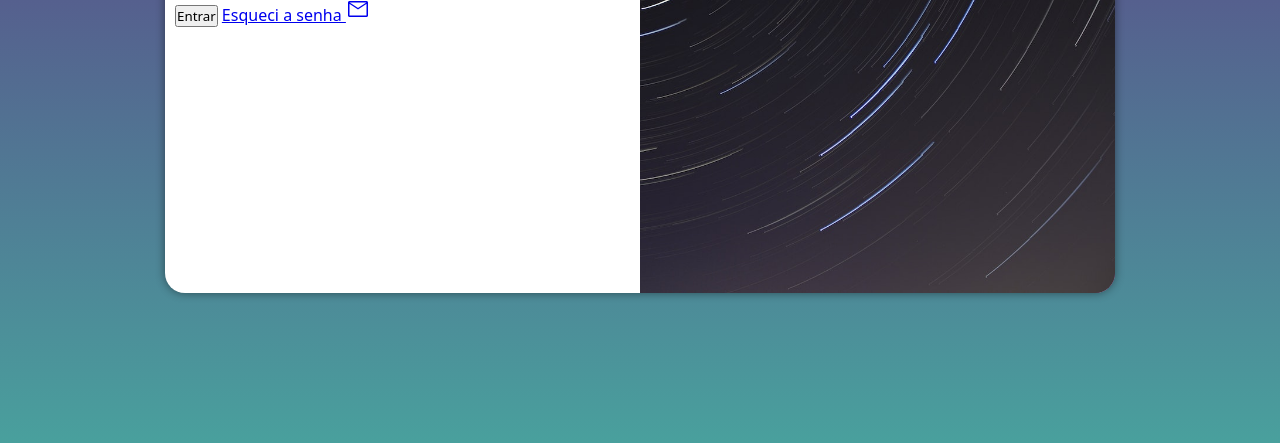
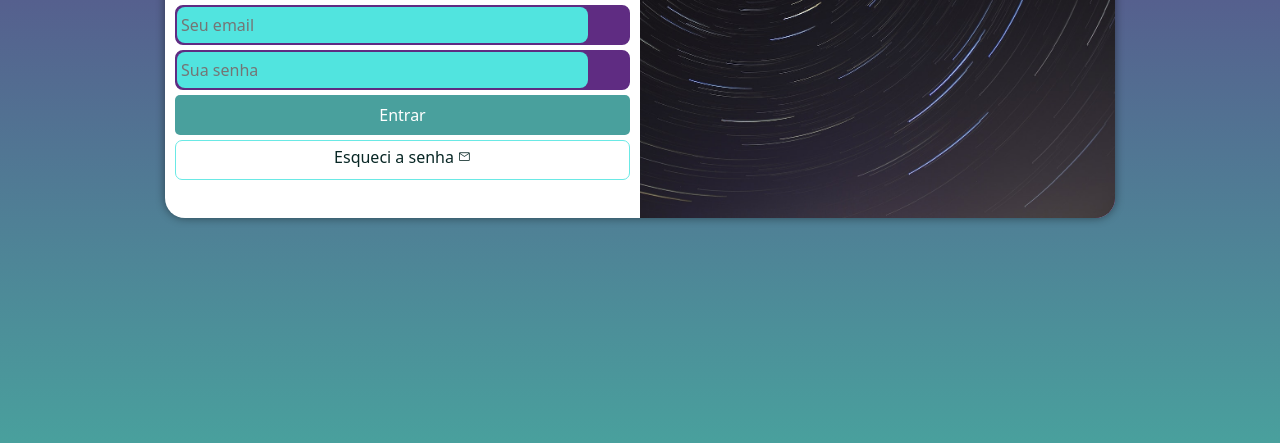
Before and after one commit to Sanclair/projeto-login, a plain HTML site: page index.html in a window 1280 px wide. Shown: the part 357-800 px from the top of the page. Drawn offline with nearby package versions, Linux system fonts and the light colour scheme.

Commit message:
Conclusão do projeto login

```diff
--- a/estilos/media-query.css
+++ b/estilos/media-query.css
@@ -18,6 +18,7 @@ Grandes telas: acima de 1200px
 
     section#login {
         width: 80vw;
+        height: 280px;
     }
 
     section#login > div#imagem {
@@ -41,6 +42,7 @@ Grandes telas: acima de 1200px
 
     section#login {
         width: 950px;
+        height: 350px;
     }
 
     section#login > div#imagem {
@@ -59,6 +61,7 @@ Grandes telas: acima de 1200px
     }
 
     div#formulario > p {
-        font-size: 1.2em;
+        font-size: 1em;
+        margin: 20px 0px;
     }
 }
--- a/estilos/style.css
+++ b/estilos/style.css
@@ -37,15 +37,16 @@ section#login {
     position: absolute;
     top: 50%;
     left: 50%;
-    transform: translate(-50%,-50%);
     overflow: hidden;
+
 
     background-color: white;
     width: 250px;
-    height: 500px;
+    height: 515px;
     border-radius: 20px;
     box-shadow: 0px 0px 10px rgba(0, 0, 0, 0.452);
 
+    transform: translate(-50%,-50%);
     transition: width .3s, height .3s;
     transition-timing-function: ease;
 }
@@ -71,3 +72,80 @@ div#formulario > h1 {
 div#formulario > p {
     font-size: .8em;
 }
+
+form > div.campo {
+    background-color: #5f2c82;
+    border: 2px solid #5f2c82;
+    display: block;
+    width: 100%;
+    height: 40px;
+    border-radius: 8px;
+    margin: 5px 0px;
+}
+
+div.campo > label {
+    display: none;
+}
+
+div.campo > i {
+    color: white;
+    /*background-color: black;*/
+    font-size: 2em;
+    width: 40px;
+    padding: 5px;
+}
+
+div.campo > input {
+    background-color: #51e4df;
+    font-size: 1em;
+    width: calc(100% - 40px);
+    height: 100%;
+    border: 0px;
+    border-radius: 8px;
+    padding: 4px;
+    transform: translateY(-42px);
+}
+
+div.campo > input:focus-within {
+    background-color: white;
+    border: none;
+}
+
+form > input[type=submit] {
+    display: block;
+    font-size: 1em;
+    width: 100%;
+    height: 40px;
+    background-color: #49a09d;
+    color: white;
+    border: none;
+    border-radius: 5px;
+    cursor: pointer;
+}
+
+form > input[type=submit]:hover {
+    background-color: #104d4a;
+}
+
+form > a.botao {
+    display: block;
+    text-align: center;
+    font-size: 1em;
+    width: 100%;
+    height: 40px;
+    padding-top: 5px;
+    margin-top: 5px;
+    background-color: white;
+    color: #082725;
+    border: 1px solid #6ae9e5;
+    border-radius: 7px;
+    text-decoration: none;
+}
+
+form > a.botao:hover {
+    background-color: #6ae9e5;
+}
+
+form > a.botao > i {
+    font-size: 0.8em;
+}
--- a/index.html
+++ b/index.html
@@ -29,8 +29,8 @@
                         <input type="password" name="senha" id="isenha" placeholder="Sua senha" required minlength="8" maxlength="20">
                         <label for="isenha">Senha</label>
                     </div>
-                    <input type="submit" value="Entrar">
-                    <a href="esqueci.html">Esqueci a senha <i class="material-symbols-outlined">mail</i></a>
+                    <input type="submit" value="Entrar" class="botao">
+                    <a class="botao" href="esqueci.html">Esqueci a senha <i class="material-symbols-outlined">mail</i></a>
                 </form>
             </div>
         </section>
```
